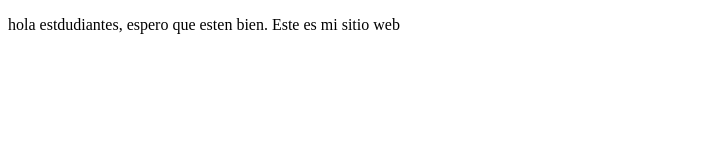
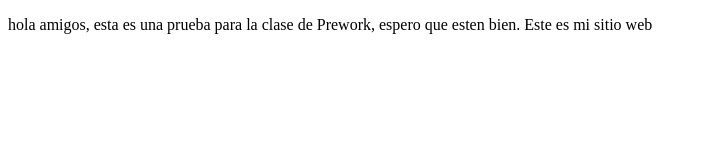
Before and after one commit to eliriera/proyectoDemoCursoPrework, a plain HTML site: page index.html in a window 1280 px wide. Shown: the whole page, without its empty margins (0-707 px from the left). Drawn offline with Linux system fonts and the light colour scheme.

Commit message:
modificamos texto para primera prueba

```diff
--- a/index.html
+++ b/index.html
@@ -8,7 +8,7 @@
 </head>
 <body>
     <p>
-        hola estdudiantes, espero que esten bien. Este es mi sitio web
+        hola amigos, esta es una prueba para la clase de Prework, espero que esten bien. Este es mi sitio web
     </p>
 
 </body>
```
